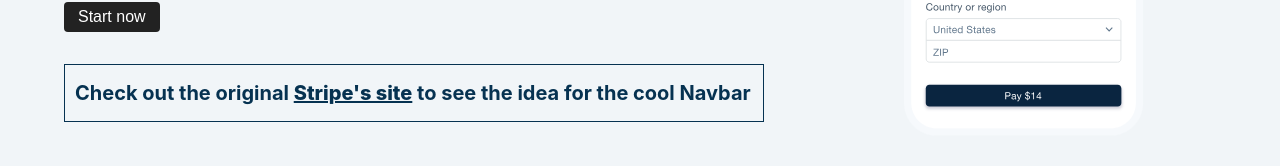
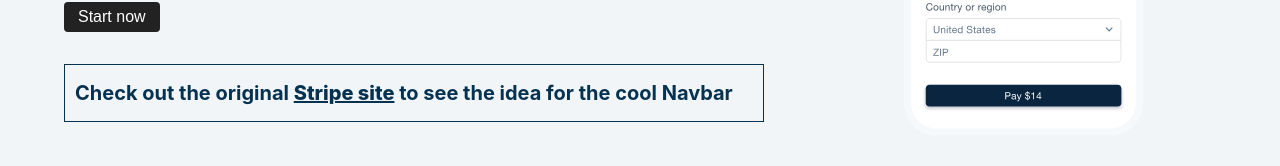
Before and after one commit to obrm/stripe-menus, a React (Create React App) app: page / in a window 1280 px wide. Shown: the part 562-728 px from the top of the page. Built offline with nearby package versions, Linux system fonts and the light colour scheme.

Commit message:
update Hero.js

```diff
--- a/src/Hero.js
+++ b/src/Hero.js
@@ -20,7 +20,7 @@ const Hero = () => {
           <p className='reference'>
             Check out the original{' '}
             <a href='https://stripe.com/' target='_blank' rel='noreferrer'>
-              Stripe's site
+              Stripe site
             </a>{' '}
             to see the idea for the cool Navbar
           </p>
```
